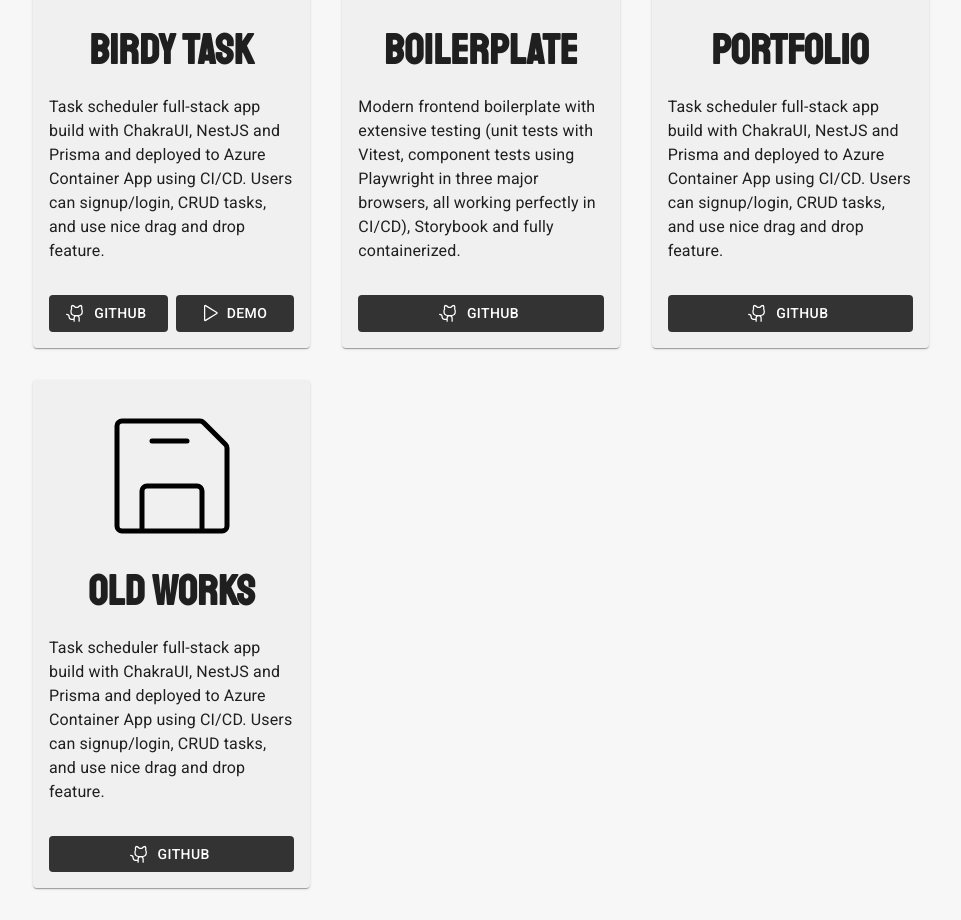
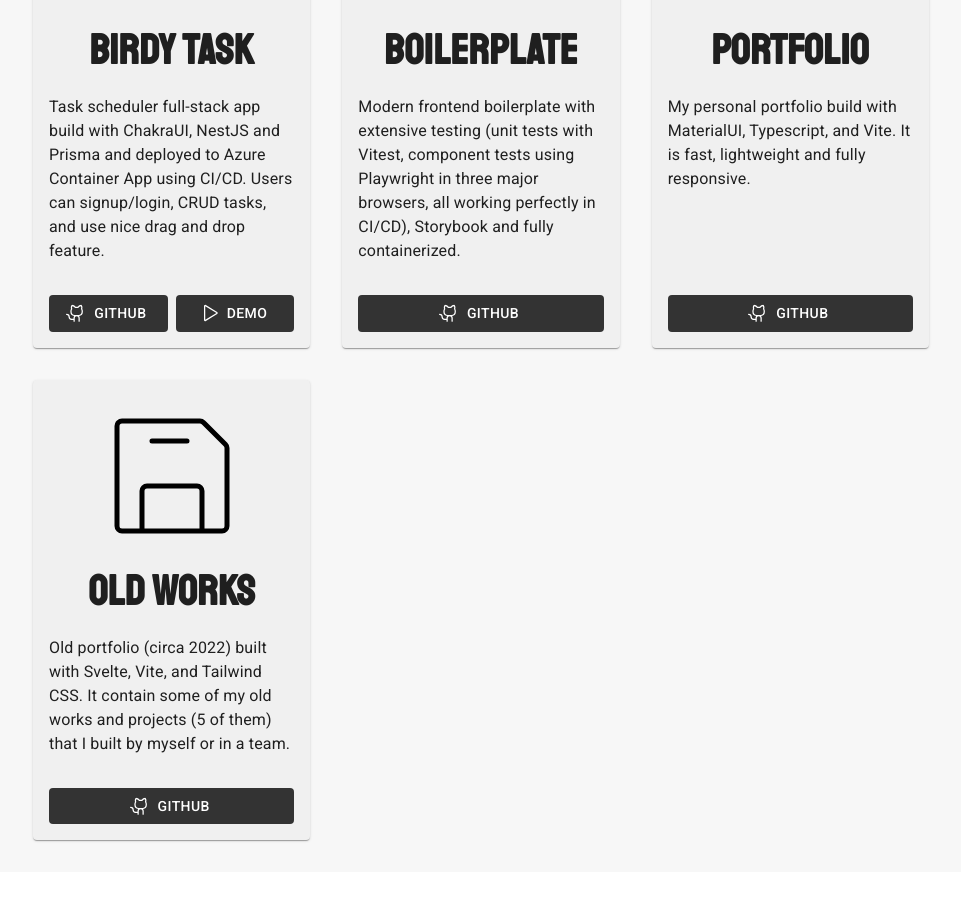
Before and after one commit to BirdyArt/about, a React (Vite) app in the folder portfolio/: page /works in a window 1280 px wide. Shown: the part 1865-2785 px from the top of the page, without its empty margins (159-1120 px from the left). After the commit the page ends 2737 px from the top, so only its background shows below. Built offline with nearby package versions, Linux system fonts and the light colour scheme.

Commit message:
feat: works description updated

```diff
--- a/portfolio/src/components/Works.tsx
+++ b/portfolio/src/components/Works.tsx
@@ -22,7 +22,7 @@ const Works = () => {
     {
       title: "Portfolio",
       description:
-        "Task scheduler full-stack app build with ChakraUI, NestJS and Prisma and deployed to Azure Container App using CI/CD. Users can signup/login, CRUD tasks, and use nice drag and drop feature.",
+        "My personal portfolio build with MaterialUI, Typescript, and Vite. It is fast, lightweight and fully responsive.",
       image: "/briefcase.svg",
       githubUrl: "https://github.com/BirdyArt/about",
       demoUrl: "",
@@ -30,7 +30,7 @@ const Works = () => {
     {
       title: "Old works",
       description:
-        "Task scheduler full-stack app build with ChakraUI, NestJS and Prisma and deployed to Azure Container App using CI/CD. Users can signup/login, CRUD tasks, and use nice drag and drop feature.",
+        "Old portfolio (circa 2022) built with Svelte, Vite, and Tailwind CSS. It contain some of my old works and projects (5 of them) that I built by myself or in a team.",
       image: "/old.svg",
       githubUrl: "https://github.com/BirdyArt/portfolio",
       demoUrl: "",
```
